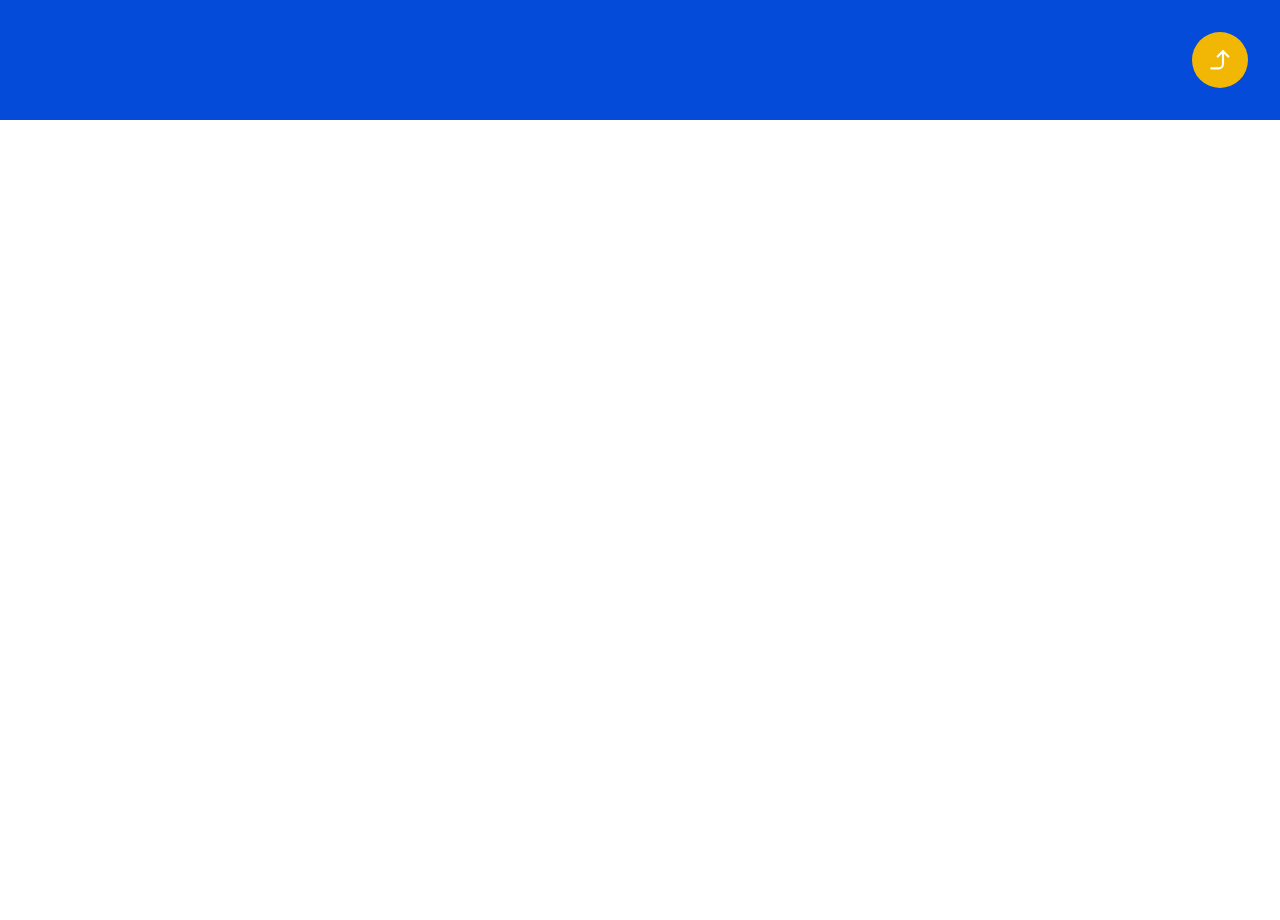
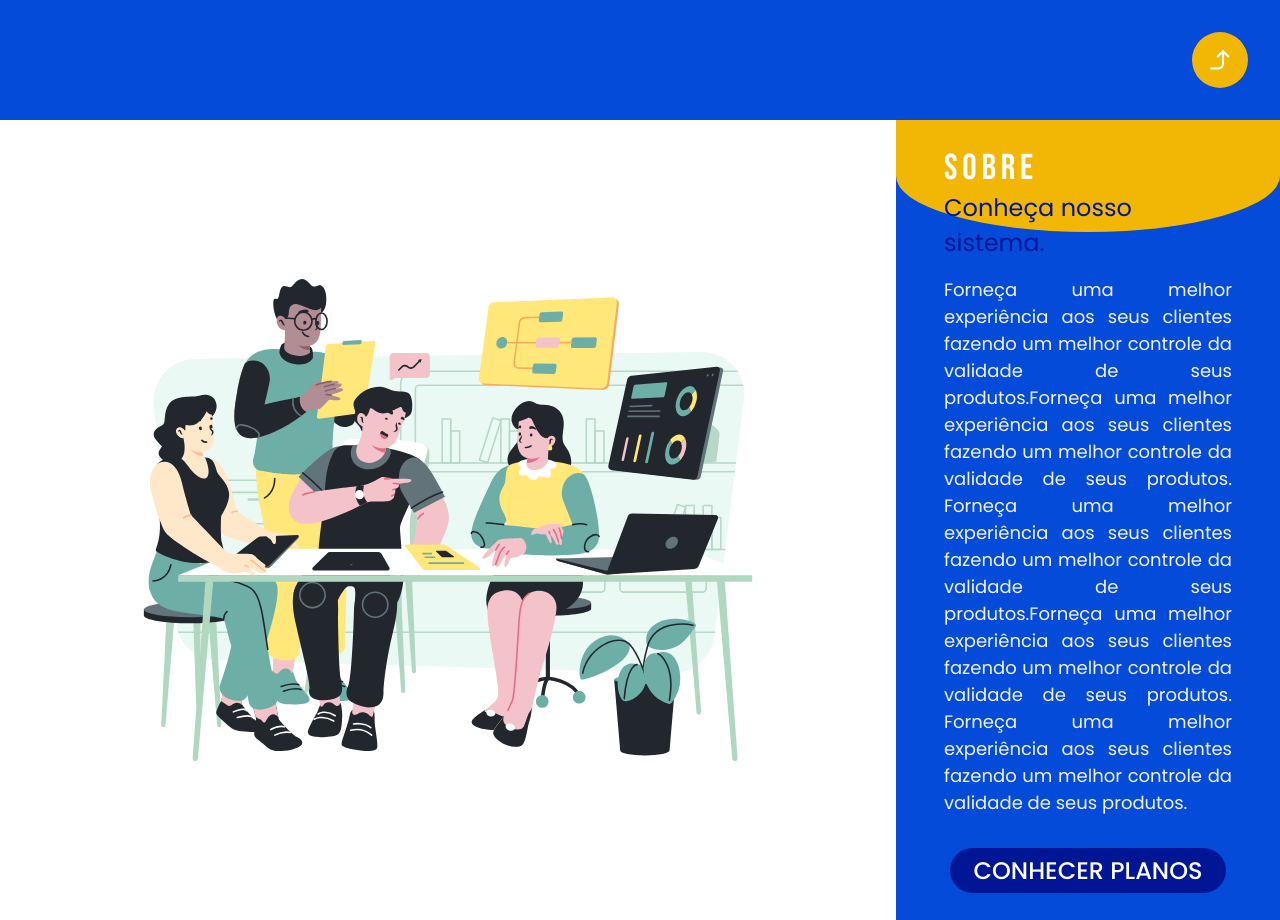
Before and after one commit to FabianoPereiraOne/projeto_gvp, a Next.js app: page / in a window 1280 px wide. Shown: the part 680-1600 px from the top of the page. Before the commit the page ends 800 px from the top, so only its background shows below. Built offline with nearby package versions, Linux system fonts and the light colour scheme.

Commit message:
Styles and Structure (About): Almost finish

```diff
--- a/components/home.ts
+++ b/components/home.ts
@@ -187,3 +187,68 @@ export const Circle = styled.a<{
     transform: scale(1.1, 1.1);
   }
 `
+
+//==> About
+export const Section = styled.section`
+  width: 100%;
+  min-height: 100vh;
+  background-color: var(--white);
+  display: flex;
+  align-items: center;
+  justify-content: space-between;
+`
+export const Img = styled.img`
+  max-width: 70%;
+  max-height: 100vh;
+`
+export const BannerVertical = styled.article<{
+  background: string
+}>`
+  width: 30%;
+  height: 100vh;
+  display: flex;
+  flex-direction: column;
+  align-items: flex-start;
+  justify-content: center;
+  padding: 1rem 3rem;
+  background-color: var(--blue-normal);
+  position: relative;
+
+  & p:first-of-type {
+    font-size: var(--size-md);
+    z-index: 2;
+  }
+
+  & p:last-of-type {
+    margin-top: 1rem;
+    text-align: justify;
+    color: var(--gray);
+  }
+
+  & a {
+    font-size: var(--size-md);
+    margin: 0 auto;
+    margin-top: 2rem;
+  }
+
+  &::before {
+    content: '';
+    width: 100%;
+    height: 7rem;
+    background-color: var(--orange-light);
+    position: absolute;
+    top: 0;
+    left: 0;
+    border-radius: 0 0 90% 90%;
+    z-index: 1;
+  }
+`
+export const H5 = styled.h5`
+  text-transform: uppercase;
+  color: var(--white);
+  font-family: var(--font-primary), sans-serif;
+  font-size: var(--size-l);
+  font-weight: 500;
+  letter-spacing: 0.3rem;
+  z-index: 2;
+`
--- a/pages/index.tsx
+++ b/pages/index.tsx
@@ -4,9 +4,12 @@ import * as Fa from 'react-icons/fa'
 import * as Fi from 'react-icons/fi'
 import Link from 'next/link'
 import bg from '../public/assets/vetor_home.svg'
+import bannerVertical from '../public/assets/vetor_message_about.svg'
+import groupTi from '../public/assets/vetor_about.svg'
 
 const Home = () => {
   return (
+    <>
       <C.Container>
         <C.Header>
           <C.ContainerLogo>
@@ -30,10 +33,15 @@ const Home = () => {
           </C.Navbar>
           <C.NavbarSecundary>
             <Link href="/login">
-            <C.Anchor aria-label="Anchor para acessar painel">Acessar</C.Anchor>
+              <C.Anchor aria-label="Anchor para acessar painel">
+                Acessar
+              </C.Anchor>
             </Link>
             <Link href="/register">
-            <C.AnchorBlue marginLeft={1} aria-label="Anchor para se registrar">
+              <C.AnchorBlue
+                marginLeft={1}
+                aria-label="Anchor para se registrar"
+              >
                 Registrar
               </C.AnchorBlue>
             </Link>
@@ -63,6 +71,30 @@ const Home = () => {
           </Link>
         </C.Main>
       </C.Container>
+      <C.Section>
+        <C.Img
+          src={groupTi.src}
+          alt="Imagem de jovens de tecnologia trabalhando."
+        />
+        <C.BannerVertical background={bannerVertical.src}>
+          <C.H5>Sobre</C.H5>
+          <C.P color="var(--blue-dark)">Conheça nosso sistema.</C.P>
+          <C.P>
+            Forneça uma melhor experiência aos seus clientes fazendo um melhor
+            controle da validade de seus produtos.Forneça uma melhor experiência
+            aos seus clientes fazendo um melhor controle da validade de seus
+            produtos. Forneça uma melhor experiência aos seus clientes fazendo
+            um melhor controle da validade de seus produtos.Forneça uma melhor
+            experiência aos seus clientes fazendo um melhor controle da validade
+            de seus produtos. Forneça uma melhor experiência aos seus clientes
+            fazendo um melhor controle da validade de seus produtos.
+          </C.P>
+          <Link href="plans">
+            <C.AnchorBlue>Conhecer planos</C.AnchorBlue>
+          </Link>
+        </C.BannerVertical>
+      </C.Section>
+    </>
   )
 }
 
```
Also changed, not shown: public/assets/vetor_message_about.svg. Lines whose indentation alone changed are shown as unchanged.
